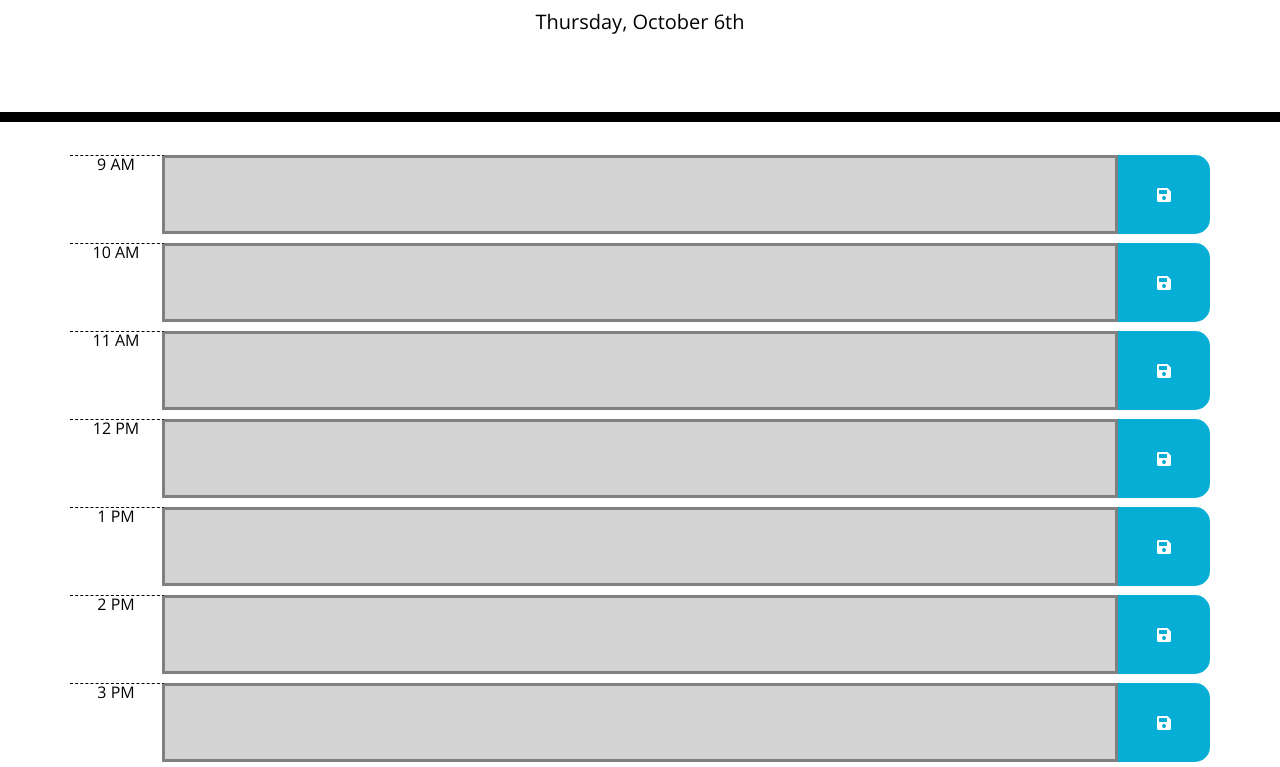
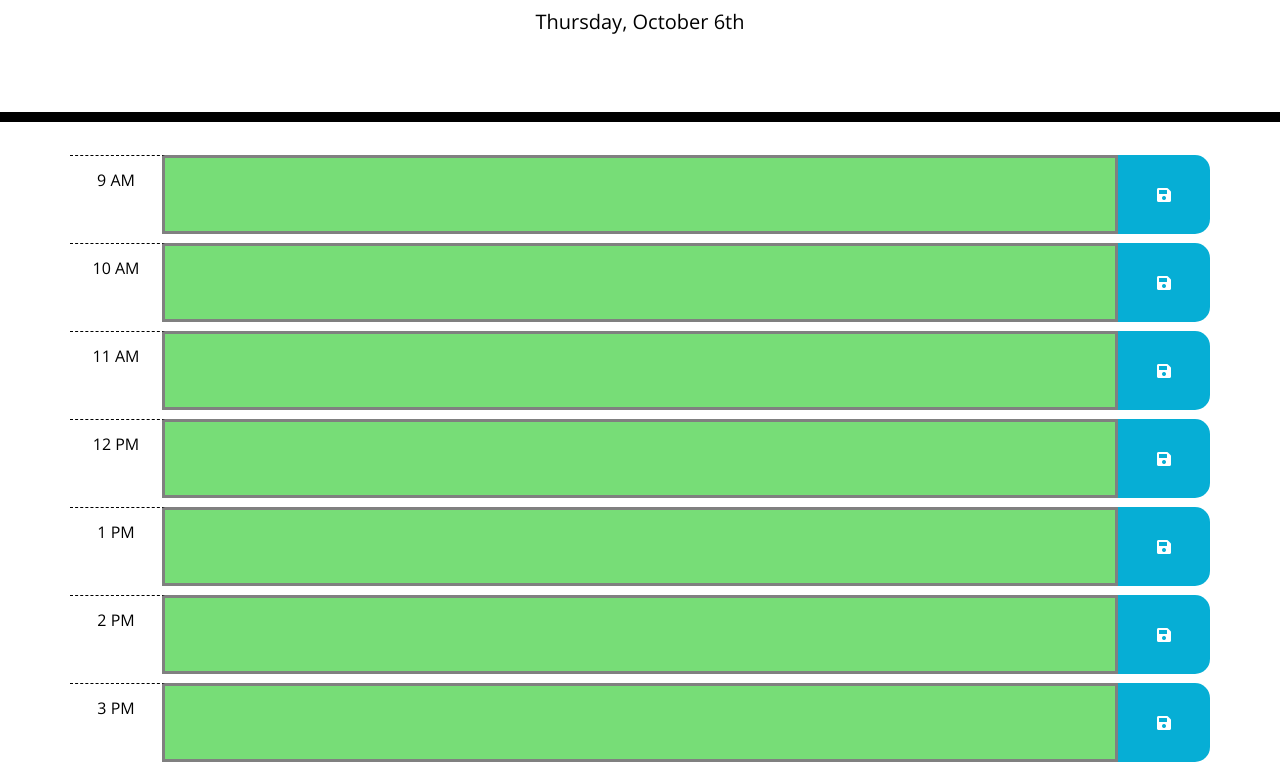
Before and after one commit to PhilipHuang2/Work-Day-Calendar, a plain HTML site: page index.html in a window 1280 px wide. Shown: the part 182-949 px from the top of the page. Drawn offline with nearby package versions, Linux system fonts and the light colour scheme.

Commit message:
dynamically adjust background of textarea based on current time

```diff
--- a/index.html
+++ b/index.html
@@ -29,30 +29,87 @@
       <p id="currentDay" class="lead"></p>
     </header>
     <div class="container">
-      <!-- <div class="row my-2">
-        <div class="hour col-1 ">
-            9AM
-
-        </div>
-        <div class="description col-10 past">
-
-        </div>
-        <div class="saveBtn col-1 d-flex align-items-center justify-content-center">
+      <div class="row my-2">
+        <div class="hour col-1 pt-3">9 AM</div>
+        <div class="description col-10"></div>
+        <div
+          class="saveBtn col-1 d-flex align-items-center justify-content-center"
+        >
           <i class="fas fa-save"></i>
         </div>
       </div>
       <div class="row my-2">
-        <div class="hour col-1 ">
-            9AM
-
-        </div>
-        <div class="description col-10 past">
-
-        </div>
-        <div class="saveBtn col-1 d-flex align-items-center justify-content-center">
+        <div class="hour col-1 pt-3">10 AM</div>
+        <div class="description col-10"></div>
+        <div
+          class="saveBtn col-1 d-flex align-items-center justify-content-center"
+        >
           <i class="fas fa-save"></i>
         </div>
-      </div> -->
+      </div>
+      <div class="row my-2">
+        <div class="hour col-1 pt-3">11 AM</div>
+        <div class="description col-10"></div>
+        <div
+          class="saveBtn col-1 d-flex align-items-center justify-content-center"
+        >
+          <i class="fas fa-save"></i>
+        </div>
+      </div>
+      <div class="row my-2">
+        <div class="hour col-1 pt-3">12 PM</div>
+        <div class="description col-10"></div>
+        <div
+          class="saveBtn col-1 d-flex align-items-center justify-content-center"
+        >
+          <i class="fas fa-save"></i>
+        </div>
+      </div>
+      <div class="row my-2">
+        <div class="hour col-1 pt-3">1 PM</div>
+        <div class="description col-10"></div>
+        <div
+          class="saveBtn col-1 d-flex align-items-center justify-content-center"
+        >
+          <i class="fas fa-save"></i>
+        </div>
+      </div>
+      <div class="row my-2">
+        <div class="hour col-1 pt-3">2 PM</div>
+        <div class="description col-10"></div>
+        <div
+          class="saveBtn col-1 d-flex align-items-center justify-content-center"
+        >
+          <i class="fas fa-save"></i>
+        </div>
+      </div>
+      <div class="row my-2">
+        <div class="hour col-1 pt-3">3 PM</div>
+        <div class="description col-10"></div>
+        <div
+          class="saveBtn col-1 d-flex align-items-center justify-content-center"
+        >
+          <i class="fas fa-save"></i>
+        </div>
+      </div>
+      <div class="row my-2">
+        <div class="hour col-1 pt-3">4 PM</div>
+        <div class="description col-10"></div>
+        <div
+          class="saveBtn col-1 d-flex align-items-center justify-content-center"
+        >
+          <i class="fas fa-save"></i>
+        </div>
+      </div>
+      <div class="row my-2">
+        <div class="hour col-1 pt-3">5 PM</div>
+        <div class="description col-10"></div>
+        <div
+          class="saveBtn col-1 d-flex align-items-center justify-content-center"
+        >
+          <i class="fas fa-save"></i>
+        </div>
+      </div>
       <!-- Timeblocks go here -->
     </div>
 
--- a/script.js
+++ b/script.js
@@ -3,50 +3,36 @@
 // })
 $("#currentDay").text(moment().format("dddd, MMMM Do"));
 
-var workDay = [
-  "9 AM",
-  "10 AM",
-  "11 AM",
-  "12 PM",
-  "1 PM",
-  "2 PM",
-  "3 PM",
-  "4 PM",
-  "5 PM",
-];
+var timeLogContainer = $('.container');
+var currentHour = parseInt(moment().format("k"));
+var timeLogTime;
+console.log(currentHour);
+// timeLogHolder.append(timeLogRow);
+for (const timeRow of timeLogContainer.children()) {
+    // the time Log Time and set it to 24 hour format
+    timeLogTime = parseInt($(timeRow).children(".hour").text().split(" ")[0]);
+    // given the current time, set each description box to either past, present or future
+    if(timeLogTime < 9)
+        timeLogTime = timeLogTime + 12;
+    console.log(timeLogTime);
+    if(timeLogTime < currentHour)
+        $(timeRow).children(".description").addClass("past");
+    else if( timeLogTime == currentHour)
+        $(timeRow).children(".description").addClass("present");
+    else
+        $(timeRow).children(".description").addClass("future");
+    // // creating row for to hold time log
+    // timeLogRow = $("<div class='row my-2'></div>");
+    // // creating hour column
+    // timeLogColumn = $("<div class='hour col-1'></div>");
+    // timeLogColumn.text(day);
+    // //append column to row
+    // timeLogRow.append(timeLogColumn);
+    // // description column
+    // timeLogColumn = $("<div class='description col-10 past'></div>");
+    // timeLogRow.append(timeLogColumn);
+    // timeLogColumn = $("<div class='saveBtn col-1 d-flex align-items-center justify-content-center'><i class='fas fa-save'></i></div>");
+    // timeLogRow.append(timeLogColumn);
 
-var timeLogHolder = $('.container');
-var timeLogRow;
-var timeLogColumn;
-// timeLogHolder.append(timeLogRow);
-for (const day of workDay) {
-    // creating row for to hold time log
-    timeLogRow = $("<div class='row my-2'></div>");
-    // creating hour column
-    timeLogColumn = $("<div class='hour col-1'></div>");
-    timeLogColumn.text(day);
-    //append column to row
-    timeLogRow.append(timeLogColumn);
-    // description column
-    timeLogColumn = $("<div class='description col-10 past'></div>");
-    timeLogRow.append(timeLogColumn);
-    timeLogColumn = $("<div class='saveBtn col-1 d-flex align-items-center justify-content-center'><i class='fas fa-save'></i></div>");
-    timeLogRow.append(timeLogColumn);
-
-    timeLogHolder.append(timeLogRow);
+    // timeLogHolder.append(timeLogRow);
 }
-
-{
-  /* <div class="row my-2">
-        <div class="hour col-1 ">
-            9AM
-
-        </div>
-        <div class="description col-10 past">
-
-        </div>
-        <div class="saveBtn col-1 d-flex align-items-center justify-content-center">
-          <i class="fas fa-save"></i>
-        </div>
-      </div> */
-}
--- a/style.css
+++ b/style.css
@@ -69,7 +69,6 @@ textarea{
   border-bottom-right-radius: 15px;
   background-color: #06AED5;
   color: white;
-  /* text-align:center; */
 }
 
 .saveBtn i:hover {
```
